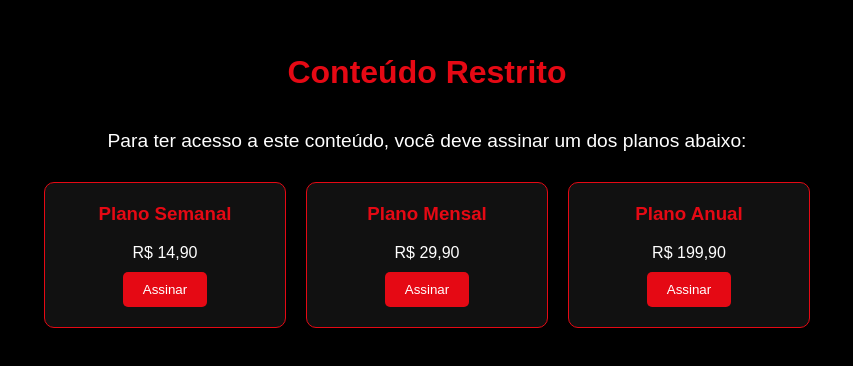
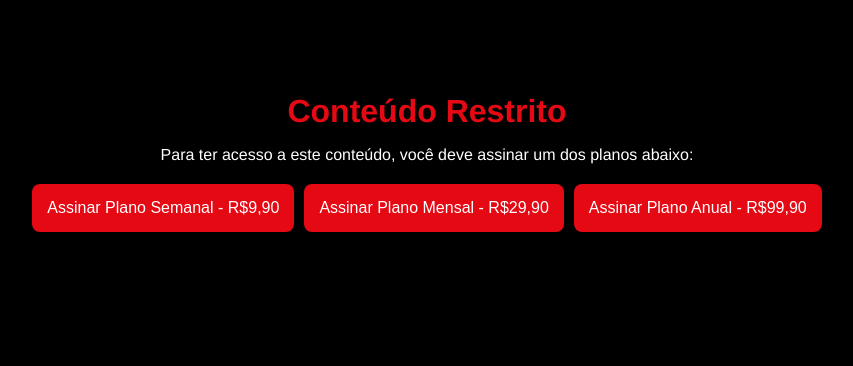
Before and after one commit to Thaylaalmsd/Vipexclusivo, a plain HTML site: page conteudo.html in a window 1280 px wide. Shown: the part 248-614 px from the top of the page, without its empty margins (213-1066 px from the left). Drawn offline with Linux system fonts and the light colour scheme.

Commit message:
Update conteudo.html

```diff
--- a/conteudo.html
+++ b/conteudo.html
@@ -3,81 +3,119 @@
 <head>
   <meta charset="UTF-8">
   <meta name="viewport" content="width=device-width, initial-scale=1.0">
-  <title>Acesso ao Conteúdo</title>
+  <title>Conteúdo Restrito</title>
   <style>
     body {
+      margin: 0;
+      font-family: 'Helvetica Neue', sans-serif;
       background-color: #000;
       color: #fff;
-      font-family: 'Arial', sans-serif;
       display: flex;
       flex-direction: column;
       align-items: center;
       justify-content: center;
       height: 100vh;
-      padding: 20px;
       text-align: center;
+      position: relative;
+      overflow: hidden;
     }
-    h1 {
+
+    .blur-background {
+      position: absolute;
+      top: 0;
+      left: 0;
+      width: 100%;
+      height: 100%;
+      overflow: hidden;
+      z-index: -1;
+    }
+
+    .blur-background video {
+      width: 100%;
+      height: 100%;
+      object-fit: cover;
+      filter: blur(15px) brightness(0.5);
+    }
+
+    .content-box {
+      background: rgba(0, 0, 0, 0.7);
+      padding: 30px;
+      border-radius: 12px;
+      z-index: 1;
+    }
+
+    .content-box h1 {
       color: #e50914;
-      margin-bottom: 20px;
+      margin-bottom: 10px;
     }
-    .message {
-      font-size: 1.2rem;
-      margin-bottom: 30px;
-    }
+
     .plans {
       display: flex;
-      gap: 20px;
-      flex-wrap: wrap;
-      justify-content: center;
+      flex-direction: column;
+      gap: 10px;
+      margin-top: 20px;
     }
-    .plan {
-      background-color: #111;
-      padding: 20px;
-      border-radius: 10px;
-      border: 1px solid #e50914;
-      width: 200px;
+
+    .plans button {
+      background-color: #e50914;
+      border: none;
+      padding: 15px;
+      border-radius: 8px;
+      color: #fff;
+      font-size: 1rem;
+      cursor: pointer;
+      transition: background-color 0.3s ease;
     }
-    .plan h3 {
-      margin-top: 0;
-      color: #e50914;
+
+    .plans button:hover {
+      background-color: #bf0810;
     }
-    .plan p {
-      font-size: 1rem;
-      margin: 10px 0;
-    }
-    .plan button {
-      background-color: #e50914;
-      color: white;
-      border: none;
-      padding: 10px 20px;
-      border-radius: 5px;
-      cursor: pointer;
-    }
-    .plan button:hover {
-      background-color: #ff1a1a;
+
+    @media (min-width: 600px) {
+      .plans {
+        flex-direction: row;
+      }
     }
   </style>
 </head>
 <body>
-  <h1>Conteúdo Restrito</h1>
-  <p class="message">Para ter acesso a este conteúdo, você deve assinar um dos planos abaixo:</p>
-  <div class="plans">
-    <div class="plan">
-      <h3>Plano Semanal</h3>
-      <p>R$ 14,90</p>
-      <button>Assinar</button>
-    </div>
-    <div class="plan">
-      <h3>Plano Mensal</h3>
-      <p>R$ 29,90</p>
-      <button>Assinar</button>
-    </div>
-    <div class="plan">
-      <h3>Plano Anual</h3>
-      <p>R$ 199,90</p>
-      <button>Assinar</button>
+  <div class="blur-background">
+    <video id="backgroundVideo" muted autoplay loop></video>
+  </div>
+
+  <div class="content-box">
+    <h1>Conteúdo Restrito</h1>
+    <p>Para ter acesso a este conteúdo, você deve assinar um dos planos abaixo:</p>
+
+    <div class="plans">
+      <button>Assinar Plano Semanal - R$9,90</button>
+      <button>Assinar Plano Mensal - R$29,90</button>
+      <button>Assinar Plano Anual - R$99,90</button>
     </div>
   </div>
+
+  <script>
+    const params = new URLSearchParams(window.location.search);
+    const videoId = params.get("id");
+
+    const videoMap = {
+      video1: "https://raw.githubusercontent.com/Thaylaalmsd/spicyaffection/main/WhatsApp%20Video%202025-04-05%20at%2012.11.18.mp4",
+      video2: "https://raw.githubusercontent.com/Thaylaalmsd/spicyaffection/main/WhatsApp%20Video%202025-04-05%20at%2012.14.44.mp4",
+      video3: "https://raw.githubusercontent.com/Thaylaalmsd/spicyaffection/main/WhatsApp%20Video%202025-04-05%20at%2012.13.32.mp4",
+      video4: "https://raw.githubusercontent.com/Thaylaalmsd/spicyaffection/main/WhatsApp%20Video%202025-04-05%20at%2012.02.19.mp4",
+      video5: "https://raw.githubusercontent.com/Thaylaalmsd/spicyaffection/main/WhatsApp%20Video%202025-04-05%20at%2012.03.13.mp4",
+      video6: "https://raw.githubusercontent.com/Thaylaalmsd/spicyaffection/main/WhatsApp%20Video%202025-04-05%20at%2011.52.54.mp4",
+      video7: "https://raw.githubusercontent.com/Thaylaalmsd/spicyaffection/main/WhatsApp%20Video%202025-04-05%20at%2011.29.35.mp4",
+      video8: "https://raw.githubusercontent.com/Thaylaalmsd/spicyaffection/main/WhatsApp%20Video%202025-04-05%20at%2011.24.58.mp4",
+      video9: "https://raw.githubusercontent.com/Thaylaalmsd/spicyaffection/main/WhatsApp%20Video%202025-04-05%20at%2011.20.55.mp4",
+      video10: "https://raw.githubusercontent.com/Thaylaalmsd/spicyaffection/main/WhatsApp%20Video%202025-04-05%20at%2011.24.22.mp4",
+      video11: "https://raw.githubusercontent.com/Thaylaalmsd/spicyaffection/main/WhatsApp%20Video%202025-04-02%20at%2019.36.57%20(1).mp4"
+    };
+
+    const selectedVideo = videoMap[videoId];
+    if (selectedVideo) {
+      document.getElementById("backgroundVideo").src = selectedVideo;
+    }
+  </script>
 </body>
 </html>
```
